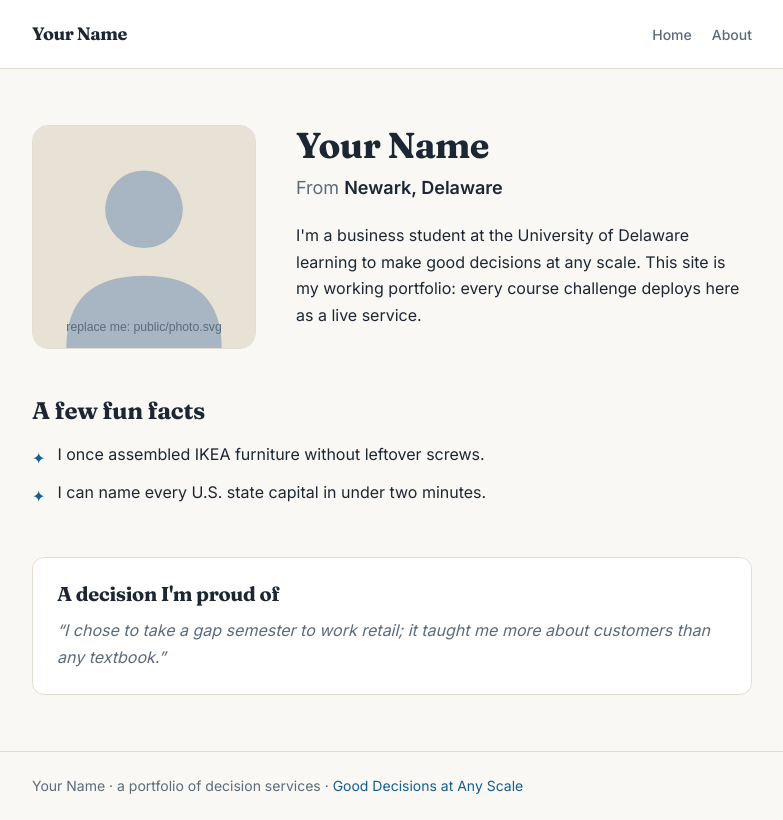
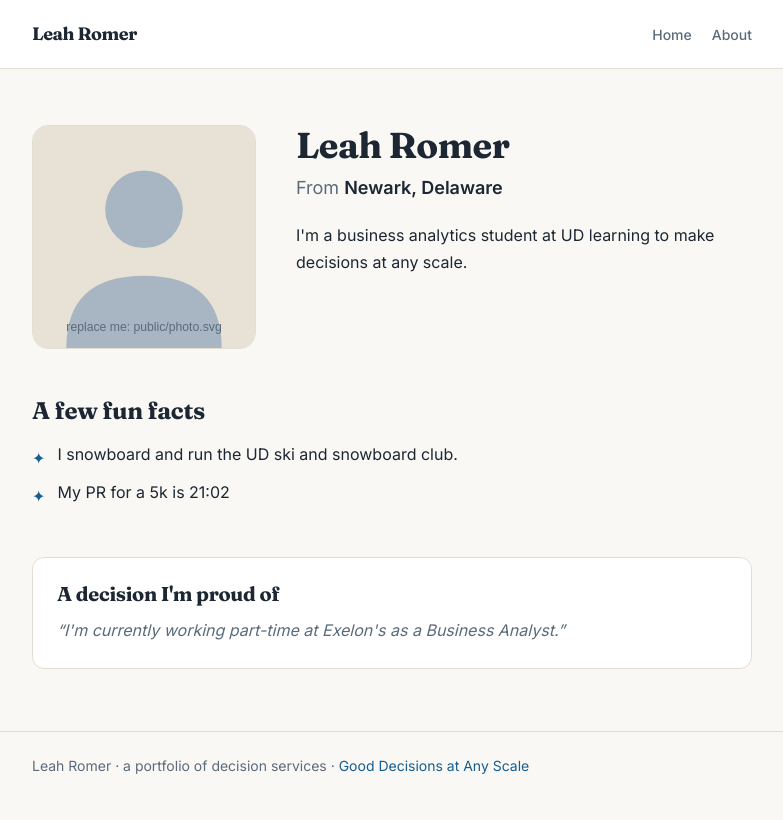
Before and after one commit to leahrome-prog/my-site, a Next.js app: page /about in a window 1280 px wide. Shown: the whole page, without its empty margins (248-1031 px from the left). Built offline with nearby package versions, Linux system fonts and the light colour scheme.

Commit message:
Replace the placeholder person with me

```diff
--- a/src/profile.ts
+++ b/src/profile.ts
@@ -16,10 +16,10 @@
 
 export const profile = {
   /** Your name as you want it to appear everywhere. */
-  displayName: "Your Name",
+  displayName: "Leah Romer",
 
   /** Your UD email — must match the one you signed into the course with. */
-  email: "you@udel.edu",
+  email: "leahrome@udel.edu",
 
   /** Where you're from. Shows on your roster card and /about. */
   hometown: "Newark, Delaware",
@@ -29,13 +29,13 @@ export const profile = {
    * how classmates find something to say hello about.
    */
   funFacts: [
-    "I once assembled IKEA furniture without leftover screws.",
-    "I can name every U.S. state capital in under two minutes.",
+    "I snowboard and run the UD ski and snowboard club.",
+    "My PR for a 5k is 21:02",
   ],
 
   /** One decision you're proud of, in a sentence. */
   decisionImProudOf:
-    "I chose to take a gap semester to work retail; it taught me more about customers than any textbook.",
+    "I'm currently working part-time at Exelon's as a Business Analyst.",
 
   /**
    * Your photo. Replace public/photo.svg with a real photo of you
@@ -49,16 +49,16 @@ export const profile = {
    *   "class"          — your classmates and the professor (recommended)
    *   "professor-only" — just the professor
    */
-  rosterVisibility: "class" as "class" | "professor-only",
+  rosterVisibility: "class" as "class",
 
   /** A one-line tagline for your home page. Make it yours. */
-  tagline: "Building a portfolio of decision services, one lane at a time.",
+  tagline: "Another day, another slay",
 
   /**
    * A short bio for your home page: two or three sentences, written like
    * a person, not a resume. What are you studying? What do you care about?
    */
-  bio: "I'm a business student at the University of Delaware learning to make good decisions at any scale. This site is my working portfolio: every course challenge deploys here as a live service.",
+  bio: "I'm a business analytics student at UD learning to make decisions at any scale.",
 
   /**
    * Your GitHub repo URL. The course platform reads this from /api/health to
```
